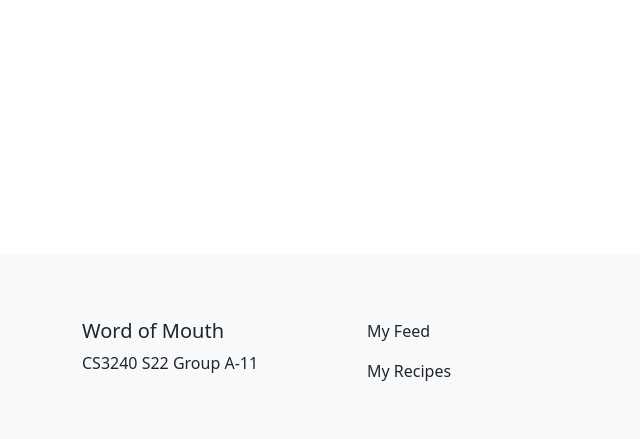
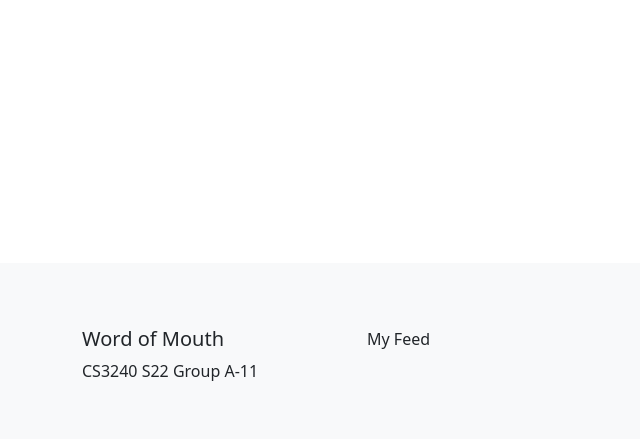
Before and after one commit to uva-cs3240-s22/group-project-a-11, a Django app: page / in a window 1280 px wide. Shown: the part 361-800 px from the top of the page, without its empty margins (0-640 px from the left). Run offline with Django 4.2, Linux system fonts and the light colour scheme; data that the repository does not hold is empty; some libraries are stand-ins or nearby versions.

Commit message:
quick footer fix

```diff
--- a/templates/footer.html
+++ b/templates/footer.html
@@ -8,8 +8,9 @@
             </div>
             <div class="col-md-2 col-lg-2 col-xl-2 mb-4">
                 <p><a href="/feed" class="text-reset text-decoration-none">My Feed</a></p>
-                <p><a href="/user" class="text-reset text-decoration-none">My Recipes</a></p>
+
                 {% if user.is_authenticated %}
+                    <p><a href="/user" class="text-reset text-decoration-none">My Recipes</a></p>
                     <p><a href="/recipeSubmission" class="text-reset text-decoration-none">Add Recipe</a></p>
                 {% endif %}
             </div>
```
